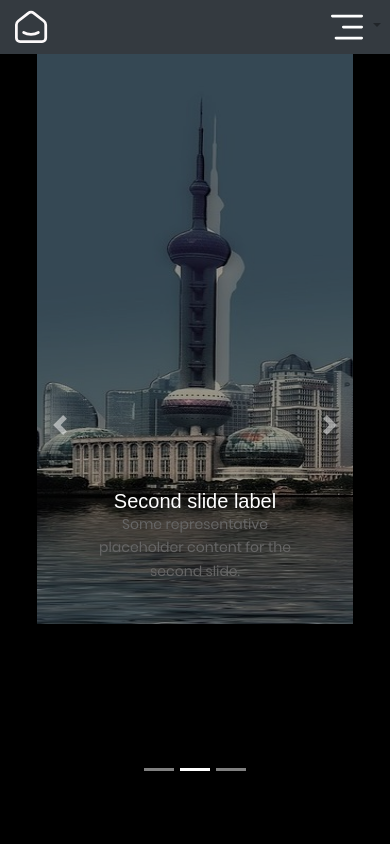
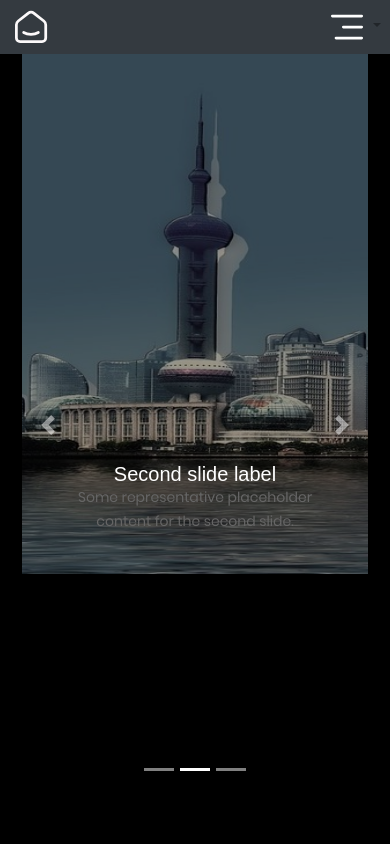
Before and after one commit to CamiloFuentesR/mantenedorVentas, a React (Create React App) app: page /auth/home in a window 390 px wide. Shown: the top 844 px of the page. Built offline with nearby package versions, Linux system fonts and the light colour scheme.

Commit message:
responsive carrusel

```diff
--- a/src/style/components/_carrusel.scss
+++ b/src/style/components/_carrusel.scss
@@ -17,8 +17,8 @@
         // background-color: darken($color: grey, $amount: 40);
         img{
             display: flex;
-            width:340px !important ;
-            height: 570px !important;
+            width:370px !important ;
+            height: 520px !important;
             margin-right: -5vw;
             margin-left: -1vw;
             opacity: .6;
```
